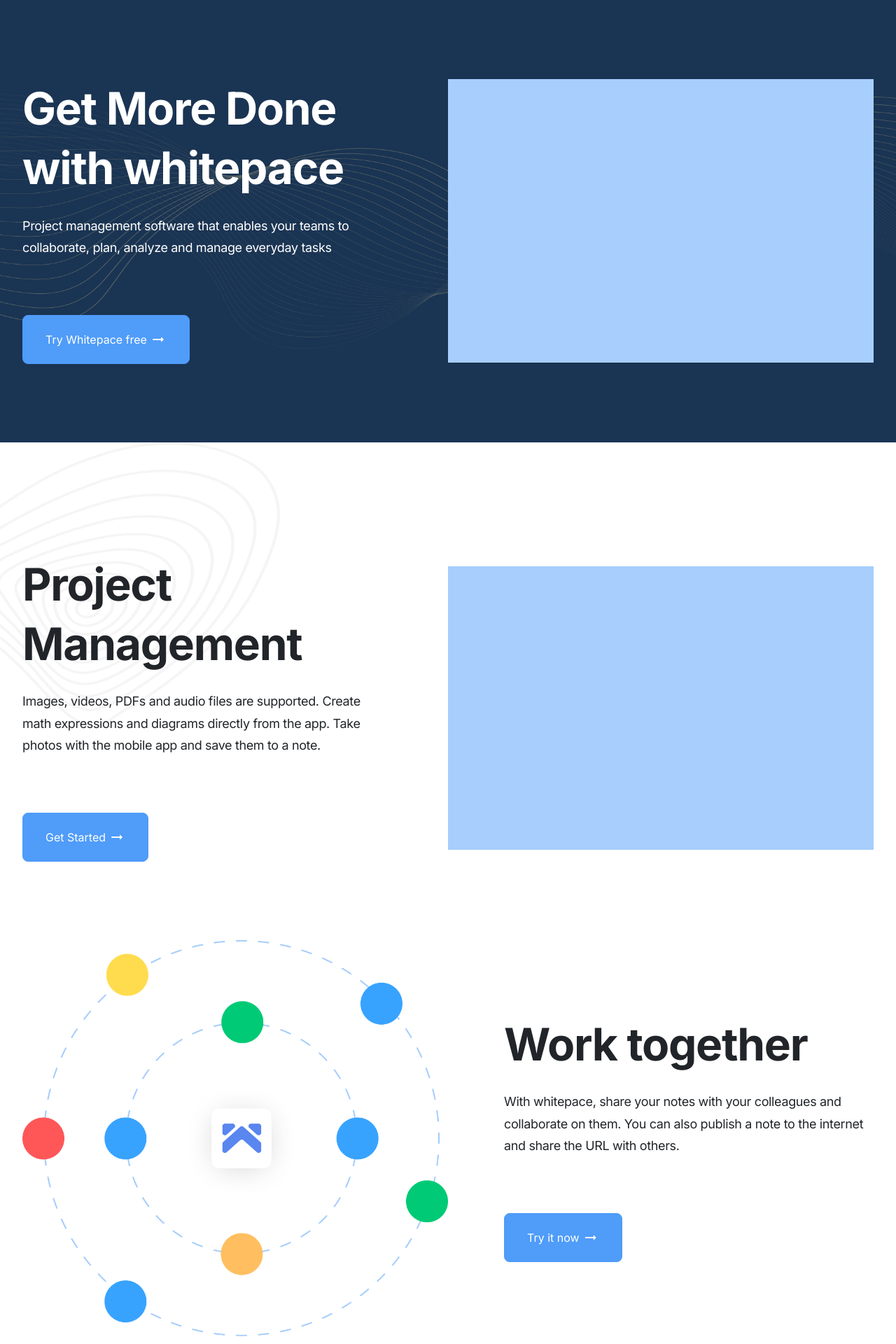
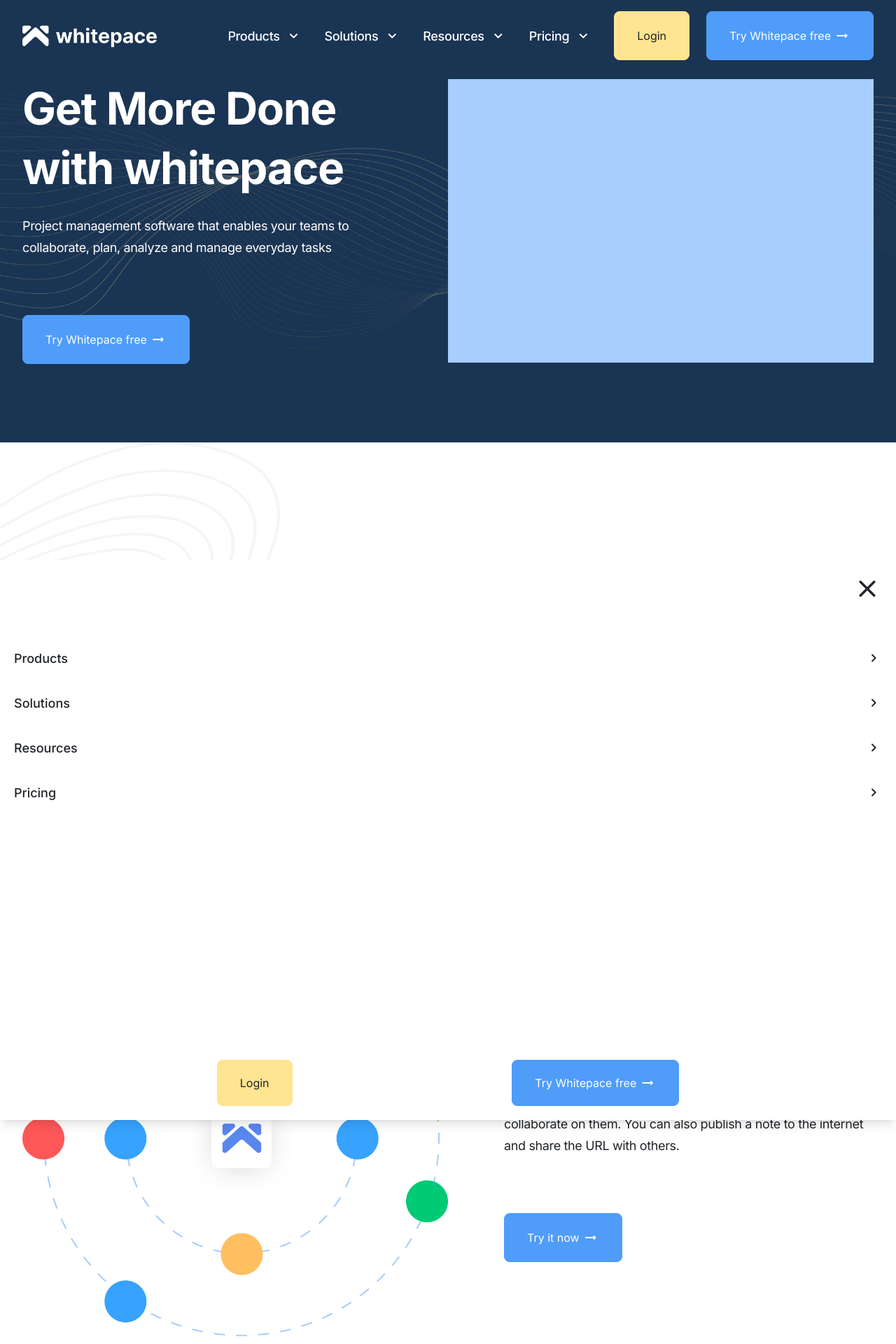
Before and after one commit to ghozibimoruci/whitepace-landing-page, a React (Vite) app: page / in a window 1280 px wide. Shown: the top 1920 px of the page at 70% size. Built offline with nearby package versions, Linux system fonts and the light colour scheme.

Commit message:
add navbar

```diff
--- a/src/App.tsx
+++ b/src/App.tsx
@@ -12,11 +12,13 @@
 import { FavoriteApps } from './pages/FavoriteApps/FavoriteApps';
 import { OurUsers } from './pages/OurUsers/OurUsers';
 import { FooterSection } from './pages/FooterSection/FooterSection';
+import { NavbarSection } from './pages/NavbarSection/NavbarSection';
 
 function App() {
 
   return (
     <>
+    <NavbarSection />
     <HeroSection />
     <WorkManagement />
     <UseExtension />
--- a/src/index.css
+++ b/src/index.css
@@ -1098,6 +1098,18 @@
   letter-spacing: -0.02em;
 }
 
+.visible{
+  visibility: visible;
+}
+
+.invisible{
+  visibility: hidden;
+}
+
+.fixed{
+  position: fixed;
+}
+
 .absolute{
   position: absolute;
 }
@@ -1106,6 +1118,14 @@
   position: relative;
 }
 
+.sticky{
+  position: sticky;
+}
+
+.inset-0{
+  inset: 0px;
+}
+
 .left-0{
   left: 0px;
 }
@@ -1114,8 +1134,28 @@
   top: 0px;
 }
 
+.bottom-0{
+  bottom: 0px;
+}
+
 .z-0{
   z-index: 0;
+}
+
+.z-\[1\]{
+  z-index: 1;
+}
+
+.z-\[5\]{
+  z-index: 5;
+}
+
+.z-\[10\]{
+  z-index: 10;
+}
+
+.col-auto{
+  grid-column: auto;
 }
 
 .m-auto{
@@ -1183,6 +1223,10 @@
   margin-bottom: 2rem;
 }
 
+.mt-4{
+  margin-top: 1rem;
+}
+
 .block{
   display: block;
 }
@@ -1211,6 +1255,15 @@
   height: 100%;
 }
 
+.h-dvh{
+  height: 100dvh;
+}
+
+.max-h-max{
+  max-height: -moz-max-content;
+  max-height: max-content;
+}
+
 .w-\[551px\]{
   width: 551px;
 }
@@ -1221,6 +1274,10 @@
 
 .w-full{
   width: 100%;
+}
+
+.w-screen{
+  width: 100vw;
 }
 
 .max-w-\[160px\]{
@@ -1248,6 +1305,20 @@
   flex-grow: 1;
 }
 
+.translate-y-0{
+  --tw-translate-y: 0px;
+  transform: translate(var(--tw-translate-x), var(--tw-translate-y)) rotate(var(--tw-rotate)) skewX(var(--tw-skew-x)) skewY(var(--tw-skew-y)) scaleX(var(--tw-scale-x)) scaleY(var(--tw-scale-y));
+}
+
+.translate-y-full{
+  --tw-translate-y: 100%;
+  transform: translate(var(--tw-translate-x), var(--tw-translate-y)) rotate(var(--tw-rotate)) skewX(var(--tw-skew-x)) skewY(var(--tw-skew-y)) scaleX(var(--tw-scale-x)) scaleY(var(--tw-scale-y));
+}
+
+.transform{
+  transform: translate(var(--tw-translate-x), var(--tw-translate-y)) rotate(var(--tw-rotate)) skewX(var(--tw-skew-x)) skewY(var(--tw-skew-y)) scaleX(var(--tw-scale-x)) scaleY(var(--tw-scale-y));
+}
+
 .resize{
   resize: both;
 }
@@ -1268,6 +1339,10 @@
   align-items: baseline;
 }
 
+.justify-end{
+  justify-content: flex-end;
+}
+
 .justify-center{
   justify-content: center;
 }
@@ -1284,6 +1359,14 @@
   gap: 0.25rem;
 }
 
+.gap-6{
+  gap: 1.5rem;
+}
+
+.gap-4{
+  gap: 1rem;
+}
+
 .rounded-lg{
   border-radius: 0.5rem;
 }
@@ -1292,8 +1375,53 @@
   border-radius: 0.75rem;
 }
 
+.rounded{
+  border-radius: 0.25rem;
+}
+
+.rounded-t-lg{
+  border-top-left-radius: 0.5rem;
+  border-top-right-radius: 0.5rem;
+}
+
+.bg-transparent{
+  background-color: transparent;
+}
+
+.bg-black{
+  --tw-bg-opacity: 1;
+  background-color: rgb(0 0 0 / var(--tw-bg-opacity, 1));
+}
+
+.bg-blue-500{
+  --tw-bg-opacity: 1;
+  background-color: rgb(59 130 246 / var(--tw-bg-opacity, 1));
+}
+
+.bg-red-500{
+  --tw-bg-opacity: 1;
+  background-color: rgb(239 68 68 / var(--tw-bg-opacity, 1));
+}
+
+.bg-white{
+  --tw-bg-opacity: 1;
+  background-color: rgb(255 255 255 / var(--tw-bg-opacity, 1));
+}
+
+.bg-opacity-50{
+  --tw-bg-opacity: 0.5;
+}
+
 .p-4{
   padding: 1rem;
+}
+
+.p-0{
+  padding: 0px;
+}
+
+.p-5{
+  padding: 1.25rem;
 }
 
 .px-4{
@@ -1331,6 +1459,16 @@
   padding-bottom: 1.25rem;
 }
 
+.py-4{
+  padding-top: 1rem;
+  padding-bottom: 1rem;
+}
+
+.py-2{
+  padding-top: 0.5rem;
+  padding-bottom: 0.5rem;
+}
+
 .pb-8{
   padding-bottom: 2rem;
 }
@@ -1363,8 +1501,33 @@
   text-align: start;
 }
 
+.text-\[42px\]{
+  font-size: 42px;
+}
+
 .\!font-medium{
   font-weight: 500 !important;
+}
+
+.text-white{
+  --tw-text-opacity: 1;
+  color: rgb(255 255 255 / var(--tw-text-opacity, 1));
+}
+
+.no-underline{
+  text-decoration-line: none;
+}
+
+.decoration-\[none\]{
+  text-decoration-color: none;
+}
+
+.opacity-0{
+  opacity: 0;
+}
+
+.opacity-100{
+  opacity: 1;
 }
 
 .shadow-md{
@@ -1373,9 +1536,27 @@
   box-shadow: var(--tw-ring-offset-shadow, 0 0 #0000), var(--tw-ring-shadow, 0 0 #0000), var(--tw-shadow);
 }
 
+.shadow-lg{
+  --tw-shadow: 0 10px 15px -3px rgb(0 0 0 / 0.1), 0 4px 6px -4px rgb(0 0 0 / 0.1);
+  --tw-shadow-colored: 0 10px 15px -3px var(--tw-shadow-color), 0 4px 6px -4px var(--tw-shadow-color);
+  box-shadow: var(--tw-ring-offset-shadow, 0 0 #0000), var(--tw-ring-shadow, 0 0 #0000), var(--tw-shadow);
+}
+
 .shadow-black\/25{
   --tw-shadow-color: rgb(0 0 0 / 0.25);
   --tw-shadow: var(--tw-shadow-colored);
+}
+
+.transition-opacity{
+  transition-property: opacity;
+  transition-timing-function: cubic-bezier(0.4, 0, 0.2, 1);
+  transition-duration: 150ms;
+}
+
+.transition-transform{
+  transition-property: transform;
+  transition-timing-function: cubic-bezier(0.4, 0, 0.2, 1);
+  transition-duration: 150ms;
 }
 
 :root{
@@ -1636,6 +1817,10 @@
     margin-bottom: 1.25rem;
   }
 
+  .md\:flex{
+    display: flex;
+  }
+
   .md\:hidden{
     display: none;
   }
@@ -1700,10 +1885,30 @@
     margin-top: 1rem;
   }
 
+  .lg\:me-8{
+    margin-inline-end: 2rem;
+  }
+
+  .lg\:me-4{
+    margin-inline-end: 1rem;
+  }
+
+  .lg\:me-2{
+    margin-inline-end: 0.5rem;
+  }
+
+  .lg\:me-3{
+    margin-inline-end: 0.75rem;
+  }
+
   .lg\:block{
     display: block;
   }
 
+  .lg\:flex{
+    display: flex;
+  }
+
   .lg\:hidden{
     display: none;
   }
@@ -1762,6 +1967,10 @@
 
   .lg\:gap-8{
     gap: 2rem;
+  }
+
+  .lg\:gap-3{
+    gap: 0.75rem;
   }
 
   .lg\:px-8{
@@ -1797,6 +2006,14 @@
 }
 
 @media (min-width: 1280px){
+  .xl\:me-8{
+    margin-inline-end: 2rem;
+  }
+
+  .xl\:gap-6{
+    gap: 1.5rem;
+  }
+
   .xl\:px-10{
     padding-left: 2.5rem;
     padding-right: 2.5rem;
@@ -1805,6 +2022,10 @@
   .xl\:py-20{
     padding-top: 5rem;
     padding-bottom: 5rem;
+  }
+
+  .xl\:ps-2{
+    padding-inline-start: 0.5rem;
   }
 }
 
--- /dev/null
+++ b/src/pages/NavbarSection/NavbarSection.tsx
@@ -0,0 +1,105 @@
+import "./NavbarSection.css";
+import Logo from "../../assets/logo/Logo.png";
+import { useEffect, useState } from "react";
+
+export const NavbarSection = () => {
+    const [isOpen, setIsOpen] = useState(false);
+    const linksList = ["Products", "Solutions", "Resources", "Pricing"];
+
+    useEffect(() => {
+      const handleResize = () => {
+        if((window.innerWidth >= 1024))
+        setIsOpen(false);
+      };
+
+      window.addEventListener('resize', handleResize);
+      return () => window.removeEventListener('resize', handleResize);
+    }, []);
+
+    return (
+        <>
+            <BottomDrawer isOpen={isOpen} setIsOpen={setIsOpen} linksList={linksList} />
+            <div className="bg-primary-dark fixed w-screen py-4 prose z-[5]">
+                <div className="container relative z-1 2xl:px-7 lg:px-8 md:px-5 px-4">
+                    <div className="flex flex-wrap justify-between items-center">
+                        <div className="col-auto">
+                            <img src={Logo} alt="Logo Whitepace" className="max-w-max h-[34px] sm:h-[54px] md:h-[62px] lg:h-[34px] my-0" />
+                        </div>
+                        <div className="col-auto flex flex-wrap">
+                            <div className="hidden lg:flex">
+                                {
+                                    linksList.map((text, idx) => (
+                                        <a type="button" key={idx} className="flex items-center text-secondary-white no-underline xl:me-8 lg:me-3">
+                                            <p className="p2 medium my-0">{text}</p>
+                                            <i className="material-icons-round xl:ps-2">expand_more</i>
+                                        </a>
+                                    ))
+                                }
+                            </div>
+                            <div className="flex flex-wrap items-center gap-4 lg:gap-3 xl:gap-6">
+                                <button className="bg-secondary-gold text-secondary-black border-solid-secondary-gold-1 rounded-lg py-5 px-8 hidden md:flex items-center">
+                                    Login
+                                </button>
+                                <button className="bg-primary-light text-secondary-white border-solid-primary-light-1 rounded-lg py-5 px-8 hidden md:flex items-center gap-1">
+                                    Try Whitepace free<i className="material-icons-round">arrow_right_alt</i>
+                                </button>
+                                <button onClick={() => setIsOpen(true)} className="bg-transparent text-secondary-white rounded-lg p-0 max-h-max flex lg:hidden">
+                                    <i className="material-icons-round text-[42px]">menu</i>
+                                </button>
+                            </div>
+                        </div>
+                    </div>
+                </div>
+            </div>
+        </>
+    )
+}
+
+const BottomDrawer = ({isOpen, setIsOpen, linksList = []}: {isOpen: boolean, setIsOpen: (isOpen: boolean) => void, linksList: string[]}) => {
+    useEffect(() => {
+        if (isOpen) {
+          document.body.style.overflow = "hidden"; // Prevent scrolling
+        } else {
+          document.body.style.overflow = ""; // Restore scrolling
+        }
+
+        return () => {
+          document.body.style.overflow = ""; // Cleanup when component unmounts
+        };
+      }, [isOpen]);
+    return (
+        <div
+          className={"fixed bottom-0 left-0 w-full bg-white shadow-lg rounded-t-lg transition-transform transform z-[10] h-dvh " + (
+            isOpen ? "translate-y-0" : "translate-y-full"
+          )}
+        >
+            <div className="w-full h-full relative">
+                <div className="p-5 flex justify-end">
+                    <button onClick={() => setIsOpen(false)} className="bg-transparent text-secondary-black rounded-lg p-0">
+                        <i className="material-icons-round text-[42px]">close</i>
+                    </button>
+                </div>
+                <div className="p-5">
+                    {
+                        linksList.map((text, idx) => (
+                            <a type="button" key={idx} className="w-full flex justify-between items-center text-secondary-black no-underline py-5">
+                                <p className="p2 medium my-0">{text}</p>
+                                <i className="material-icons-round xl:ps-2">keyboard_arrow_right</i>
+                            </a>
+                        ))
+                    }
+                </div>
+                <div className="absolute w-full bottom-0 left-0 p-5">
+                    <div className="flex flex-wrap items-center gap-4 lg:gap-3 xl:gap-6 justify-evenly">
+                        <button className="bg-secondary-gold text-secondary-black border-solid-secondary-gold-1 rounded-lg py-5 px-8 flex items-center">
+                            Login
+                        </button>
+                        <button className="bg-primary-light text-secondary-white border-solid-primary-light-1 rounded-lg py-5 px-8 flex items-center gap-1">
+                            Try Whitepace free<i className="material-icons-round">arrow_right_alt</i>
+                        </button>
+                    </div>
+                </div>
+            </div>
+        </div>
+    );
+  };
```
Also changed, not shown: src/pages/Navbar/Navbar.tsx (deleted, +0 -8 lines), src/pages/NavbarSection/NavbarSection.css (added).
